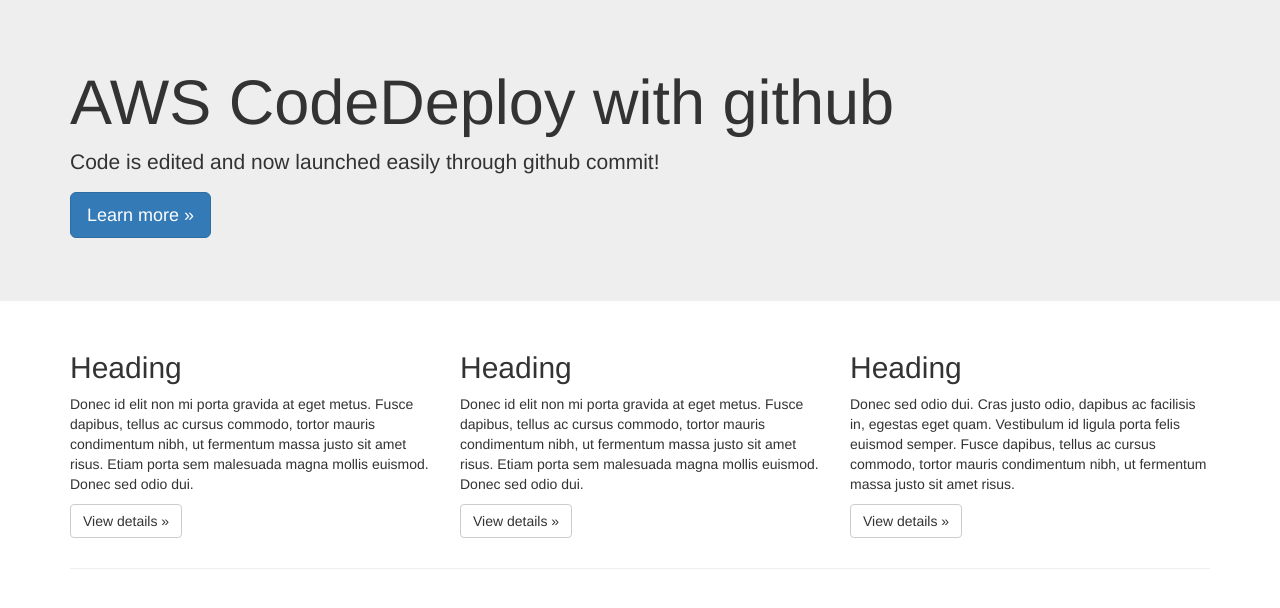
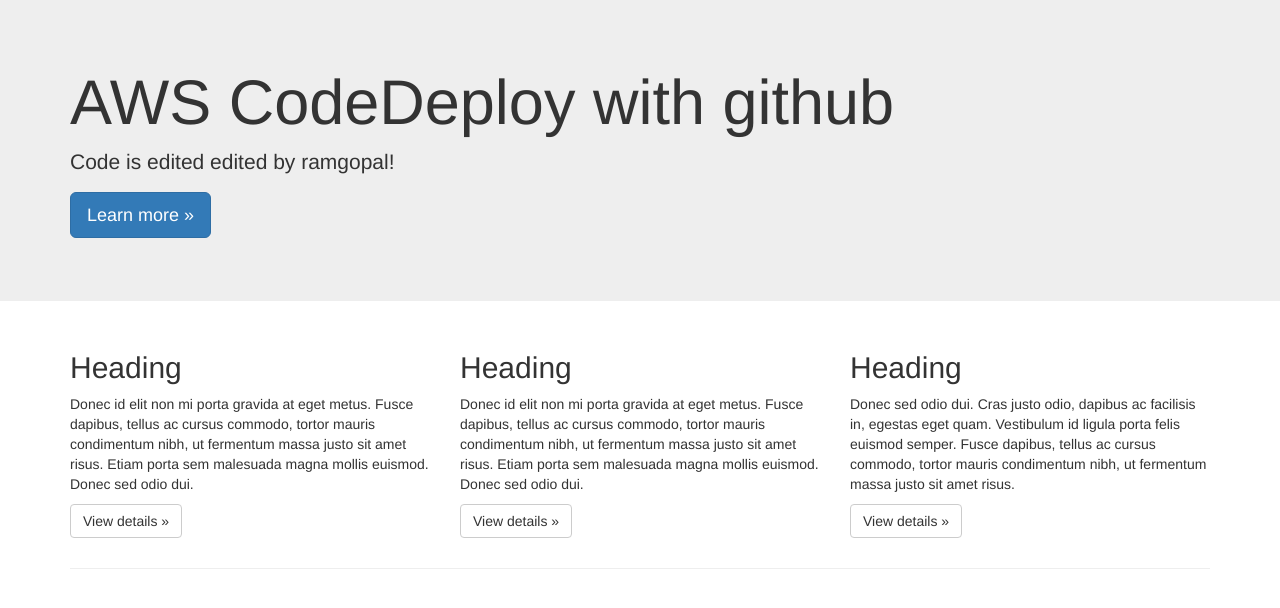
Before and after one commit to ramgopalm/awstest, a plain HTML site: page index.html in a window 1280 px wide. Drawn offline with nearby package versions, Linux system fonts and the light colour scheme.

Commit message:
changes to test aws deployment

```diff
--- a/index.html
+++ b/index.html
@@ -14,7 +14,7 @@
     <div class="jumbotron">
       <div class="container">
         <h1>AWS CodeDeploy with github</h1>
-        <p>Code is edited and now launched easily through github commit!</p>
+        <p>Code is edited edited by ramgopal!</p>
         <p><a class="btn btn-primary btn-lg" href="#" role="button">Learn more &raquo;</a></p>
       </div>
     </div>
```
